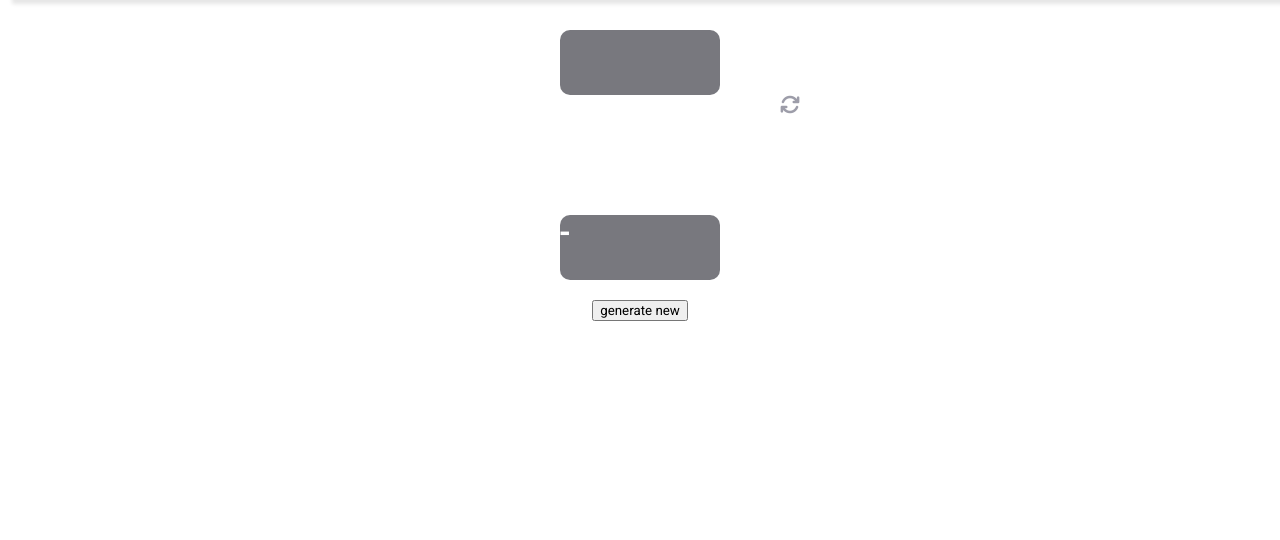
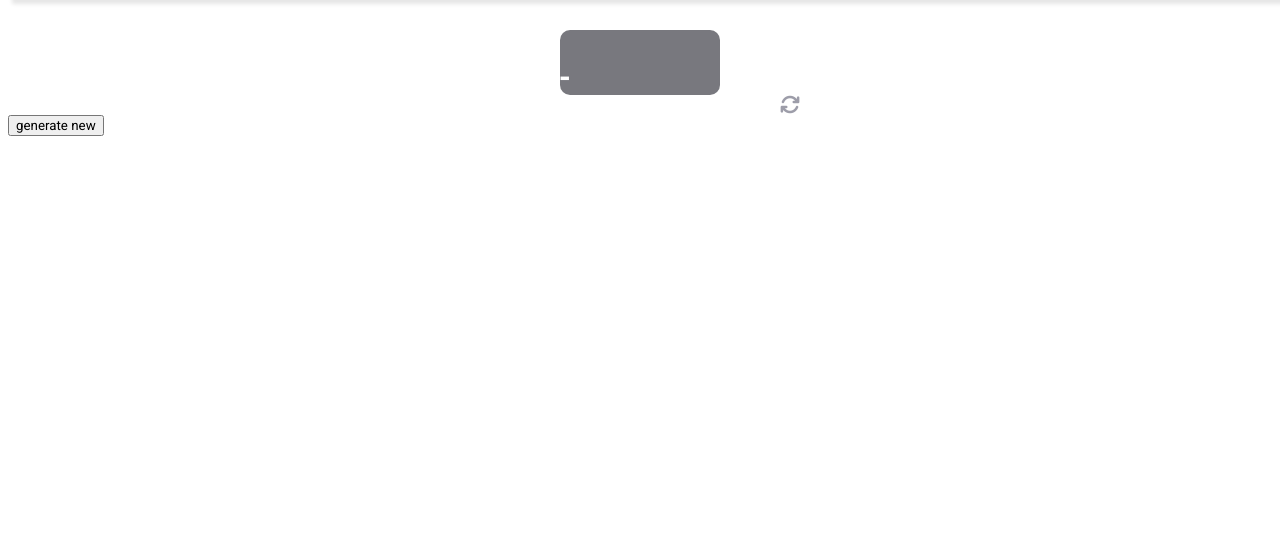
Before and after one commit to ladylilian/CITS3403, a Flask app: page /game in a window 1280 px wide; the page is wider, and only the part inside the window is pictured. Shown: the part 78-618 px from the top of that part. Before the commit the page ends 399 px from the top of that part, so only its background shows below. Run offline with Flask 2, Linux system fonts and the light colour scheme; data comes from the database, SQL or seed files in the repository; some libraries are stand-ins or nearby versions.

Commit message:
Fix closing button refresh game page

```diff
--- a/templates/game_page.html
+++ b/templates/game_page.html
@@ -3,17 +3,15 @@
 {% block game_board %}
 <div class="isolated"> <!-- id="page_mask" -->
   <div class="game_top">
-    <div class="current_score"></div>
+    <div class="current_score">
+      {% if current_user.is_anonymous %}
+      <p> - </p>
+      {% else %}
+      <p>{{ current_user.current_score }}</p>
+      {% endif %}
+    </div>
     <!-- reset button -->
     <a class="btn-rank" href="#" onclick="reset()"><i class="fa-solid fa-arrows-rotate" id="resetBtn"></i></a>
-  </div>
-  <div class="game-board">
-  <div class="current_score">
-    {% if current_user.is_anonymous %}
-    <p> - </p>
-    {% else %}
-    <p>{{ current_user.current_score }}</p>
-    {% endif %}
   </div>
   <div class="game-board"> <!--onclick="showCoords(event)"-->
     <span class="number_container">
```
